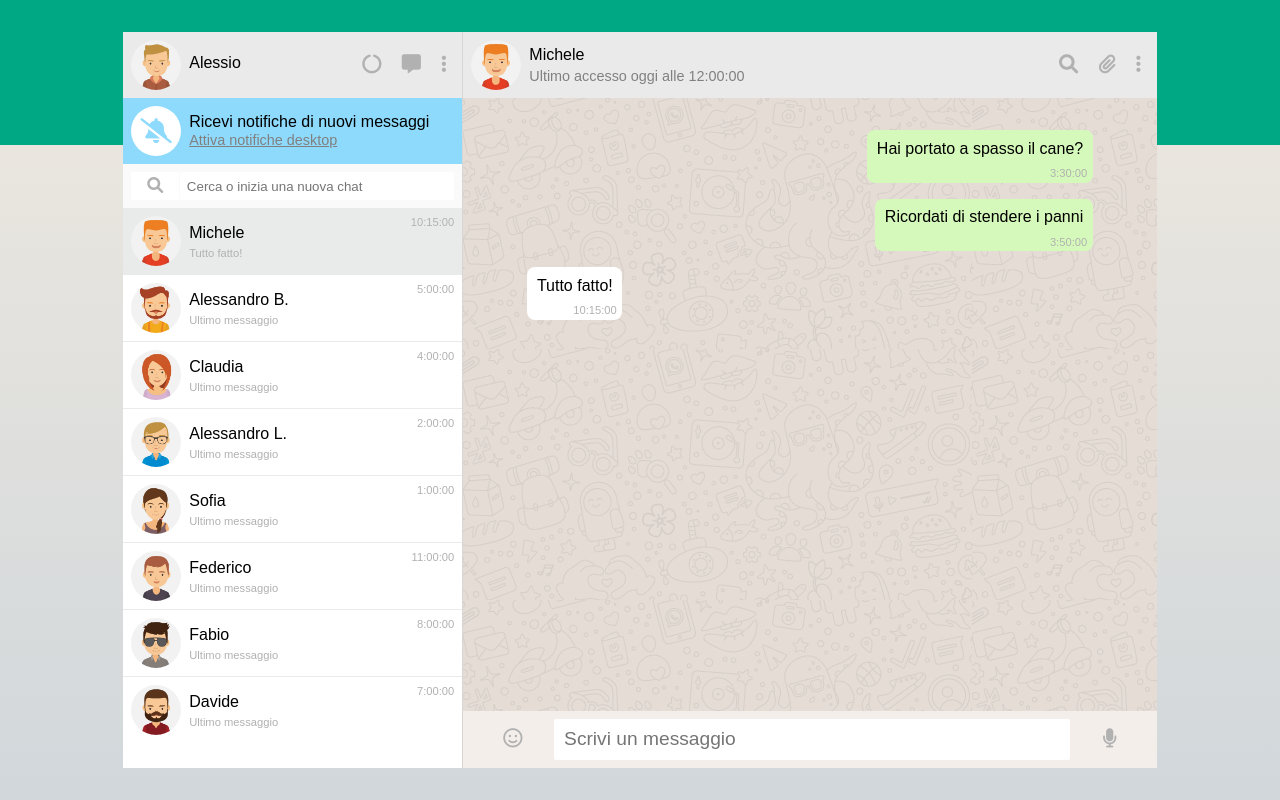
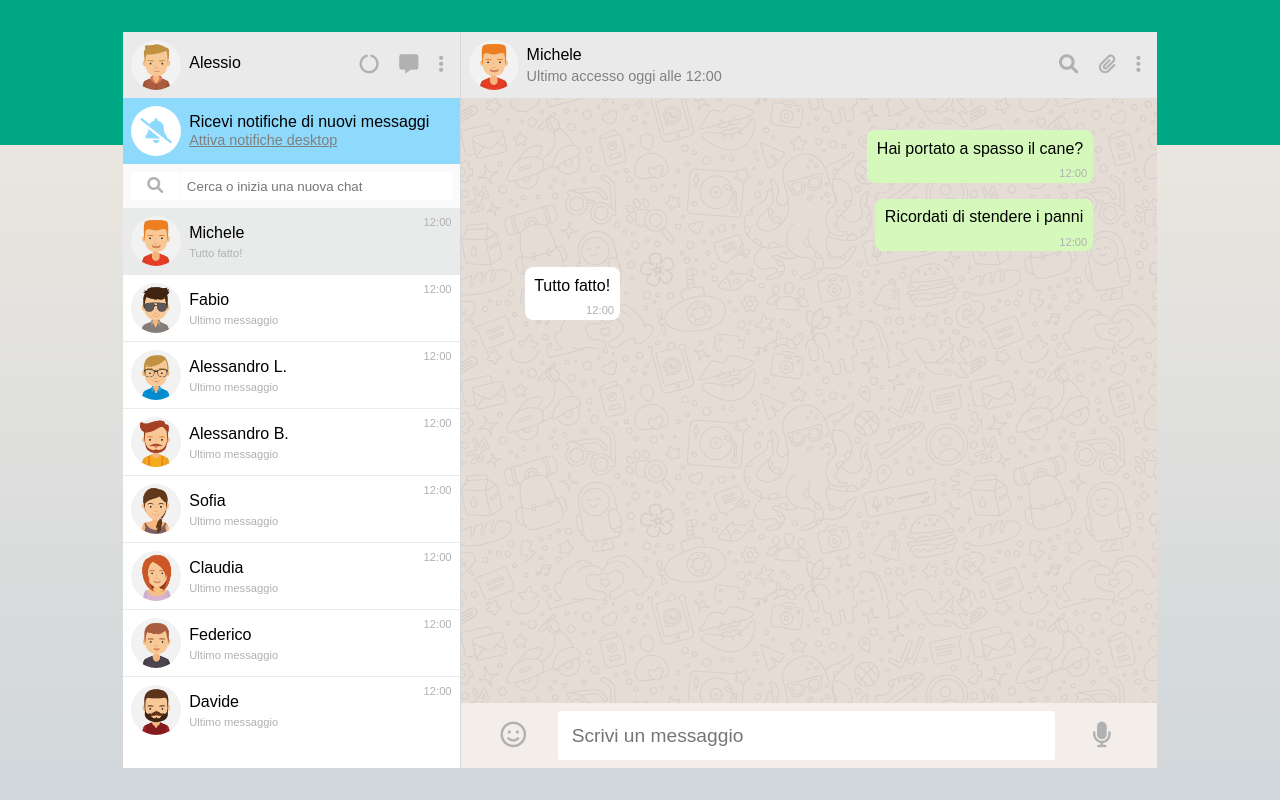
Before and after one commit to AlexViti/vue-boolzapp, a plain HTML site: page index.html in a window 1280 px wide. Drawn offline with nearby package versions, Linux system fonts and the light colour scheme.

Commit message:
Remove sorting and dates due to bug
Also add button for sending message

```diff
--- a/css/style.css
+++ b/css/style.css
@@ -141,10 +141,6 @@ input[type=text] {
 	border-radius: 2px;
 }
 
-textarea:focus, input[type=text]:focus {
-	outline: none;
-}
-
 .chat-display,
 .chats-wrapper {
 	flex-grow: 1;
@@ -219,9 +215,21 @@ textarea:focus, input[type=text]:focus {
 }
 
 .new-message input {
-	font-size: 1.2rem;
+	font-size: 1.2em;
+	padding: .7em;
 }
 
 .new-message button{
 	margin: 0 2rem;
+	font-size: 1.6em;
 }
+
+.fix-width {
+	width: 30px;
+}
+
+.btn img {
+	height: 30px;
+	opacity: .4;
+
+}
--- a/index.html
+++ b/index.html
@@ -9,6 +9,11 @@
 	<link rel="shortcut icon" href="img/favicon/favicon-64x64.ico" type="image/x-icon">
 
 	<title>Boolzapp</title>
+
+	<!-- Lato, Google Font  -->
+	<link rel="preconnect" href="https://fonts.googleapis.com">
+	<link rel="preconnect" href="https://fonts.gstatic.com" crossorigin>
+	<link href="https://fonts.googleapis.com/css2?family=Lato:wght@300;400;700&display=swap" rel="stylesheet">
 
 	<!-- Font Awesome -->
 	<link rel="stylesheet" href="https://cdnjs.cloudflare.com/ajax/libs/font-awesome/6.0.0/css/all.min.css" integrity="sha512-9usAa10IRO0HhonpyAIVpjrylPvoDwiPUiKdWk5t3PyolY1cOd4DSE0Ga+ri4AuTroPR5aQvXU9xC6qOPnzFeg==" crossorigin="anonymous" referrerpolicy="no-referrer" />
@@ -69,7 +74,7 @@
 						<div class="username">{{ element.user.name }}</div>
 						<div class="last-msg">{{ element.messages[element.messages.length - 1].text }}</div>
 					</div>
-					<div class="date">{{ element.messages[element.messages.length - 1].date.toLocaleTimeString().slice(0, -3) }}</div>
+					<div class="date">{{ element.messages[element.messages.length - 1].date }}</div>
 				</div>
 			</div>
 		</div>
@@ -83,7 +88,7 @@
 					<img :src="chats[chatIndex].user.avatar" :alt="chats[chatIndex].user.name" class="avatar">
 					<div>
 						<div class="username">{{ chats[chatIndex].user.name }}</div>
-						<div class="last-access">Ultimo accesso oggi alle {{ chats[chatIndex].lastAccess.toLocaleTimeString().slice(0, -3) }}</div>
+						<div class="last-access">Ultimo accesso oggi alle {{ chats[chatIndex].lastAccess }}</div>
 					</div>
 				</div>
 
@@ -98,14 +103,15 @@
 			<div class="chat-display">
 				<div v-for="(element,index) in chats[chatIndex].messages" class="message" :class="element.sent ? 'my-message' : 'received-message'">
 					<div class="text">{{ element.text }}</div>
-					<div class="date">{{ element.date.toLocaleTimeString().slice(0, -3) }}</div>
+					<div class="date">{{ element.date }}</div>
 				</div>
 			</div>
 
 			<footer class="new-message flex-align-center">
 				<button class="btn"><i class="fa-regular fa-face-smile"></i></button>
-				<input type="text" name="new-message" id="new-message-input" placeholder="Scrivi un messaggio">
-				<button class="btn"><i class="fa-solid fa-microphone"></i></button>
+				<input @keyup.enter="newMessage" v-model="newMessageText" type="text" name="new-message" id="new-message-input" placeholder="Scrivi un messaggio">
+				<button v-if="newMessageText == ''" class="btn fix-width"><i class="fa-solid fa-microphone"></i></button>
+				<button @click="newMessage" v-if="newMessageText != ''" class="btn fix-width"><img src="img/paper-plane-top.png" alt=""></button>
 			</footer>
 		</div>
 	</div>
--- a/js/script.js
+++ b/js/script.js
@@ -1,5 +1,3 @@
-const now = new Date(Date.now());
-const today = [now.getFullYear(), now.getMonth(), now.getDay()];
 class User {
 	constructor (name, avatarNumb) {
 		this.name = name;
@@ -24,59 +22,76 @@ const app = new Vue({
 				user: new User('Michele', 1),
 				messages: [
 					new Message('Hai portato a spasso il cane?',
-						true, new Date(...today, 15, 30)
+						true, '12:00'
 					),
 					new Message('Ricordati di stendere i panni',
-						true, new Date(...today, 15, 50)
+						true, '12:00'
 					),
 					new Message('Tutto fatto!',
-						false, new Date(...today, 22, 15)
+						false, '12:00'
 					),
 				],
-				lastAccess: new Date(...today, 12, 0)
+				lastAccess: '12:00',
+				id: 1
 			},
 			{
 				user: new User('Fabio', 2),
-				messages: [new Message('Ultimo messaggio', false, new Date(...today, 8, 0))],
-				lastAccess: new Date(...today, 12, 0)
+				messages: [new Message('Ultimo messaggio', false, '12:00')],
+				lastAccess: '12:00',
+				id: 2
 			},
 			{
 				user: new User('Alessandro L.', 3),
-				messages: [new Message('Ultimo messaggio', false, new Date(...today, 14, 0))],
-				lastAccess: new Date(...today, 12, 0)
+				messages: [new Message('Ultimo messaggio', false, '12:00')],
+				lastAccess: '12:00',
+				id: 3
 			},
 			{
 				user: new User('Alessandro B.', 4),
-				messages: [new Message('Ultimo messaggio', false, new Date(...today, 17, 0))],
-				lastAccess: new Date(...today, 12, 0)
+				messages: [new Message('Ultimo messaggio', false, '12:00')],
+				lastAccess: '12:00',
+				id: 4
 			},
 			{
 				user: new User('Sofia', 5),
-				messages: [new Message('Ultimo messaggio', false, new Date(...today, 13, 0))],
-				lastAccess: new Date(...today, 12, 0)
+				messages: [new Message('Ultimo messaggio', false, '12:00')],
+				lastAccess: '12:00',
+				id: 5
 			},
 			{
 				user: new User('Claudia', 6),
-				messages: [new Message('Ultimo messaggio', false, new Date(...today, 16, 0))],
-				lastAccess: new Date(...today, 12, 0)
+				messages: [new Message('Ultimo messaggio', false, '12:00')],
+				lastAccess: '12:00',
+				id: 6
 			},
 			{
 				user: new User('Federico', 7),
-				messages: [new Message('Ultimo messaggio', false, new Date(...today, 11, 0))],
-				lastAccess: new Date(...today, 12, 0)
+				messages: [new Message('Ultimo messaggio', false, '12:00')],
+				lastAccess: '12:00',
+				id: 7
 			},
 			{
 				user: new User('Davide', 8),
-				messages: [new Message('Ultimo messaggio', false, new Date(...today, 7, 0))],
-				lastAccess: new Date(...today, 12, 0)
+				messages: [new Message('Ultimo messaggio', false, '12:00')],
+				lastAccess: '12:00',
+				id:  8
 			},
 		],
-		chatIndex: 0
+		chatIndex: 0,
+		newMessageText: ''
 	},
 	methods: {
 		displayedChats() {
-			const sortedChats = this.chats.sort((chatA, chatB) => chatB.messages[chatB.messages.length - 1].date - chatA.messages[chatA.messages.length - 1].date)
-			return sortedChats.filter(chat => (chat.user.name.toLowerCase().startsWith(this.searchChat.trim().toLowerCase())));
+			return this.chats.filter(chat => (chat.user.name.toLowerCase().startsWith(this.searchChat.trim().toLowerCase())));
+		},
+		newMessage() {
+			if(this.newMessageText != '') {
+				const newMessage = new Message(this.newMessageText.trim(), true, '12:00')
+				this.chats[this.chatIndex].messages.push(newMessage);
+			}
+			this.newMessageText = '';
 		}
 	}
 });
+
+// const sortedChats = this.chats.sort((chatA, chatB) => chatB.messages[chatB.messages.length - 1].date - chatA.messages[chatA.messages.length - 1].date)
```
Also changed, not shown: img/paper-plane-top.png (added).
